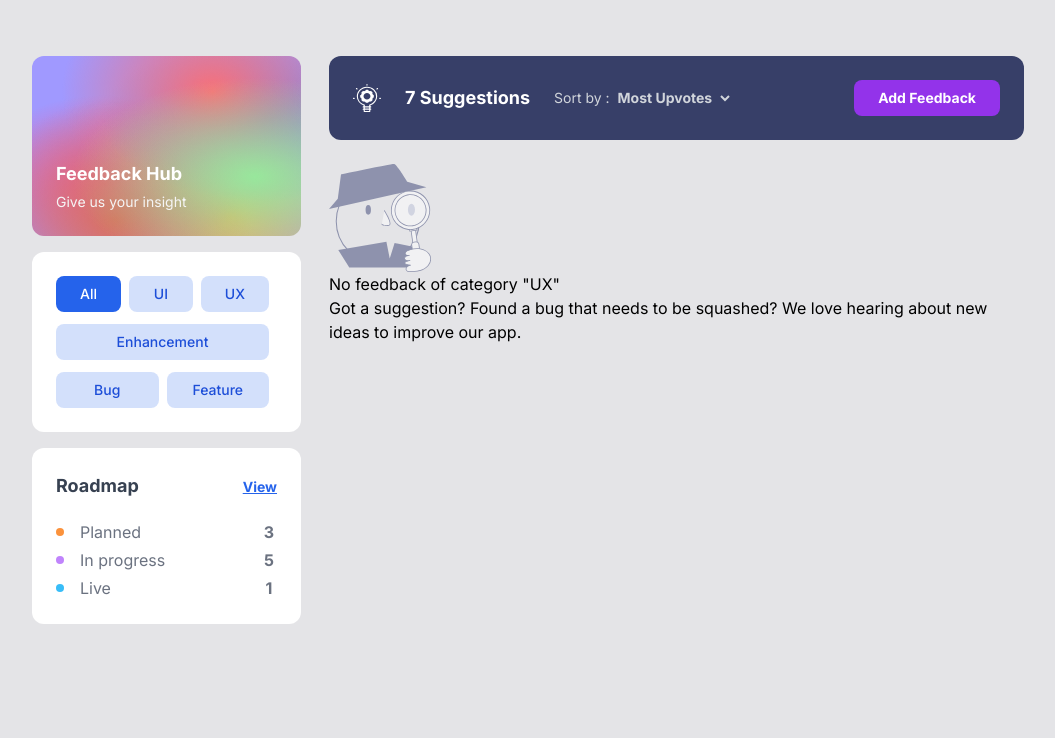
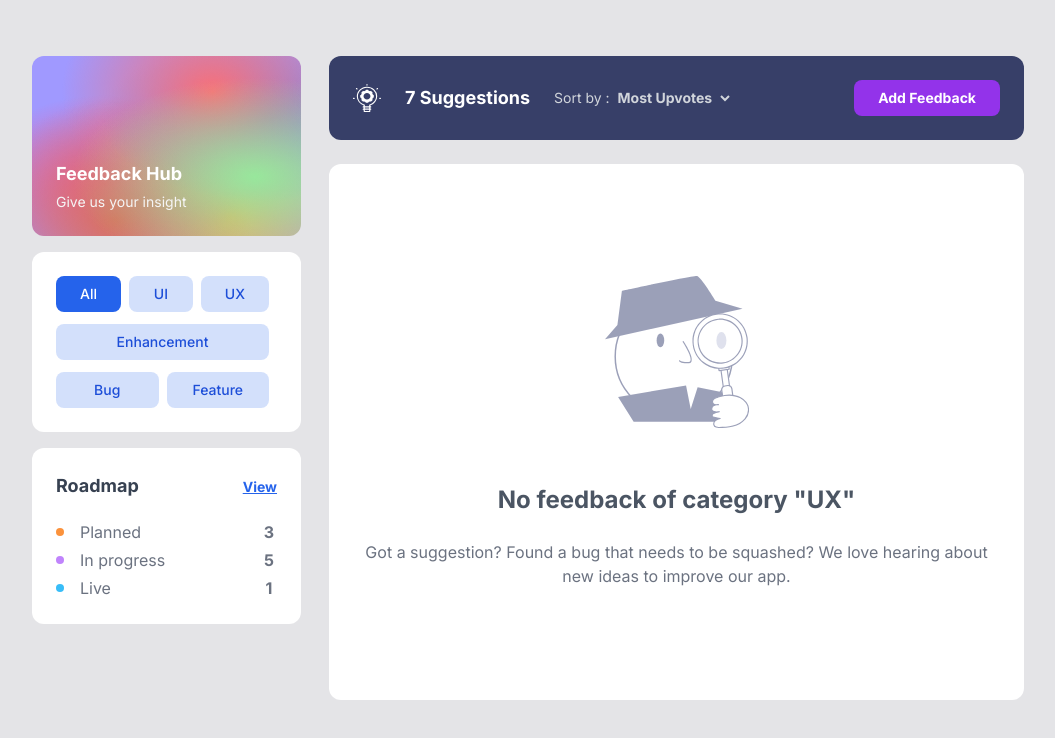
Before and after one commit to katsuragawaa/feedback-hub, a Vue app: page / in a window 1280 px wide. Shown: the top 738 px of the page, without its empty margins (112-1167 px from the left). Built offline with nearby package versions, Linux system fonts and the light colour scheme.

Commit message:
Style component

```diff
--- a/src/components/feedback-list/FeedbackEmpty.vue
+++ b/src/components/feedback-list/FeedbackEmpty.vue
@@ -1,7 +1,15 @@
 <template>
-  <div>
-    <img src="../../assets/suggestions/illustration-empty.svg" />
+  <div class="bg-white w-full rounded-xl px-6 py-28 flex flex-col items-center text-center">
+    <div>
+      <img class="w-36" src="../../assets/suggestions/illustration-empty.svg" />
+    </div>
+    <div class="mt-14 mb-6">
+      <span class="text-2xl font-bold text-gray-600">No feedback of category "UX"</span>
+    </div>
+    <div>
+      <span
+        class="text-gray-500 text-sm sm:text-base"
+      >Got a suggestion? Found a bug that needs to be squashed? We love hearing about new ideas to improve our app.</span>
+    </div>
   </div>
-  <div>No feedback of category "UX"</div>
-  <div>Got a suggestion? Found a bug that needs to be squashed? We love hearing about new ideas to improve our app.</div>
 </template>
```
